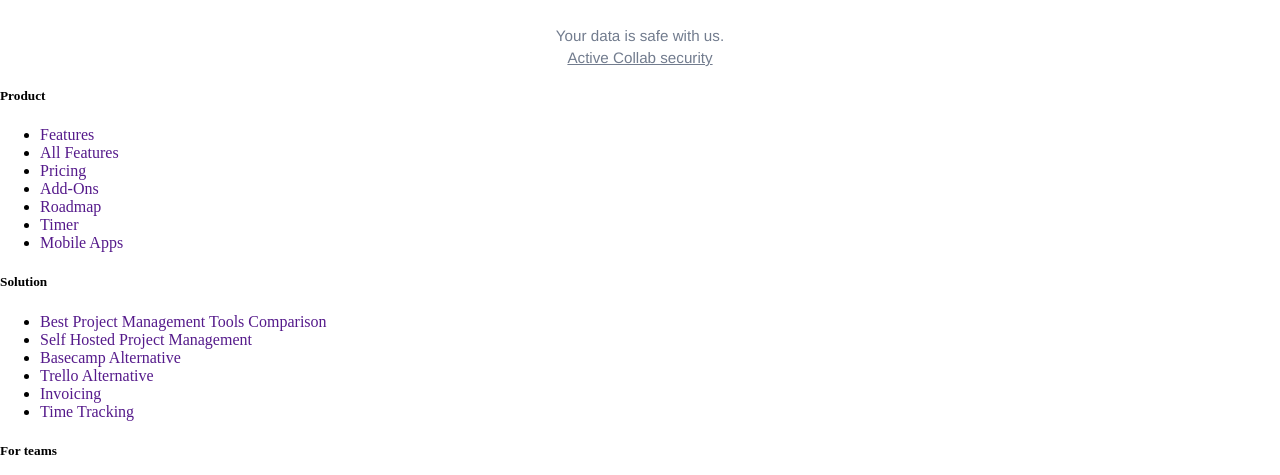
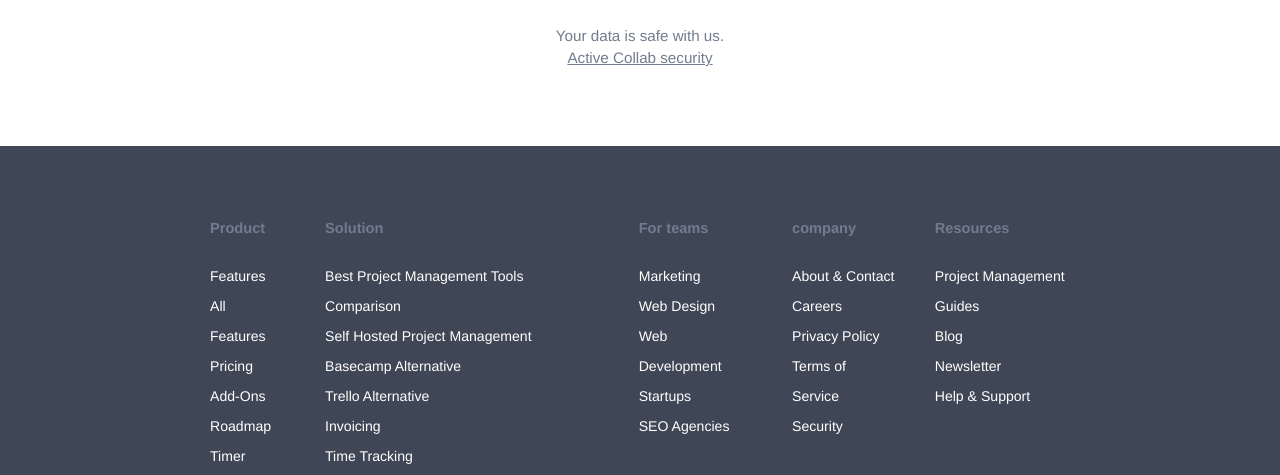
Before and after one commit to celebalane/Activecollab, a plain HTML site: page index.html in a window 1280 px wide. Shown: the part 2811-3286 px from the top of the page. Drawn offline with Linux system fonts and the light colour scheme.

Commit message:
début footer

```diff
--- a/index.html
+++ b/index.html
@@ -115,9 +115,10 @@
 		<a href="" id="lienFinSection4">Active Collab security</a>
 	</section>
 	<footer>
+		<div id="footerFlex">
 		<nav>
 			<h5>Product</h5>
-			<ul>
+			<ul class="footer">
 				<li><a href="">Features</a></li>
 				<li><a href="">All Features</a></li>
 				<li><a href="">Pricing</a></li>
@@ -129,7 +130,7 @@
 		</nav>
 		<nav>
 			<h5>Solution</h5>
-			<ul>
+			<ul class="footer">
 				<li><a href="">Best Project Management Tools Comparison</a></li>
 				<li><a href="">Self Hosted Project Management</a></li>
 				<li><a href="">Basecamp Alternative</a></li>
@@ -140,7 +141,7 @@
 		</nav>
 		<nav>
 			<h5>For teams</h5>
-			<ul>
+			<ul class="footer">
 				<li><a href="">Marketing</a></li>
 				<li><a href="">Web Design</a></li>
 				<li><a href="">Web Development</a></li>
@@ -150,7 +151,7 @@
 		</nav>
 		<nav>
 			<h5>company</h5>
-			<ul>
+			<ul class="footer">
 				<li><a href="">About & Contact</a></li>
 				<li><a href="">Careers</a></li>
 				<li><a href="">Privacy Policy</a></li>
@@ -160,13 +161,14 @@
 		</nav>
 		<nav>
 			<h5>Resources</h5>
-			<ul>
+			<ul class="footer">
 				<li><a href="">Project Management Guides</a></li>
 				<li><a href="">Blog</a></li>
 				<li><a href="">Newsletter</a></li>
 				<li><a href="">Help & Support</a></li>
 			</ul>
-		</nav>
+		</nav class="footer">
+		</div>
 		<div id="reseaux">
 			<a href=""><img src="image/facebook.png" alt="icone facebook" /></a>
 			<a href=""><img src="image/twitter.png" alt="icone twitter" /></a>
--- a/style/style.css
+++ b/style/style.css
@@ -351,3 +351,33 @@
 	color: #727C8E;
 	margin-top: -10px;
 }
+
+/*////////////////////////FOOTER///////////////////////*/
+
+footer {
+	padding: 50px 170px 50px 170px;
+	margin-top: 80px;
+	background-color: #3F4655;
+	color: #727C8E;
+	font-family: "Helvetica Neue",Arial,sans-serif;
+	font-size: 1.1em;
+}
+
+#footerFlex {
+	display: flex;
+	justify-content: space-around;
+}
+
+h5 {
+	padding-left: 40px;
+}
+.footer {
+	list-style: none;
+	font-family: "Helvetica Neue",Arial,sans-serif;
+}
+
+.footer a {
+	color: white;
+	font-size: 0.8em;
+	line-height: 30px;
+}
```
